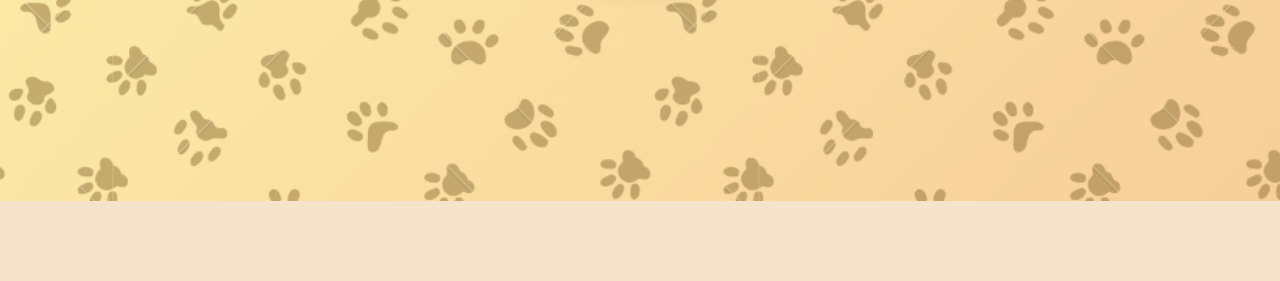
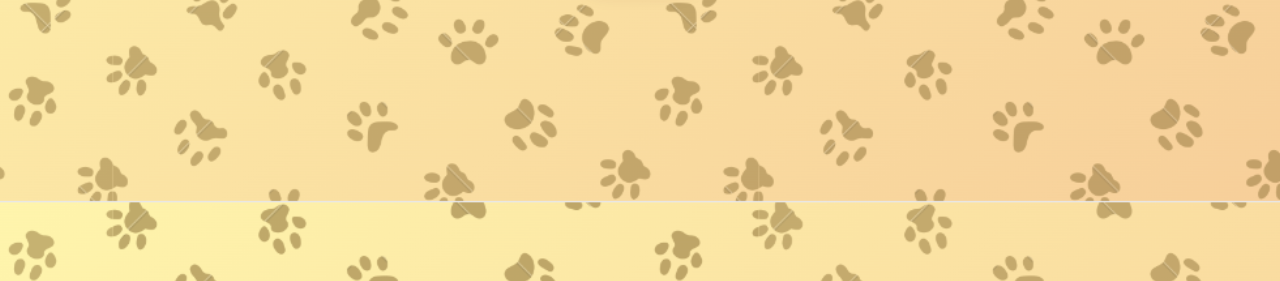
Before and after one commit to JasMyne14/GitExercise-TT2L-06, a Flask app: page /profile_page in a window 1280 px wide. Shown: the part 599-880 px from the top of the page. Before the commit the page ends 800 px from the top, so only its background shows below. Run offline with Flask 3, Linux system fonts and the light colour scheme.

Commit message:
change background

```diff
--- a/home/static/main.css
+++ b/home/static/main.css
@@ -6,8 +6,17 @@ body {
   background-color: #ffdc9c;
   margin-top: 100px;
   font-family: Arial, Helvetica, sans-serif;
+  position: absolute;
+  top: 0;
+  left: 0;
+  width: 100%;
+  height: 100%;
+  background-image: url('catformbg.jpg'); /* Replace 'your-background-image.jpg' with the path to your background image */
+  background-size: cover;
+  background-position: center;
+}
 
-}
+
   /*background: pink;
   background-size: cover;
   min-height: 100vh;
```
